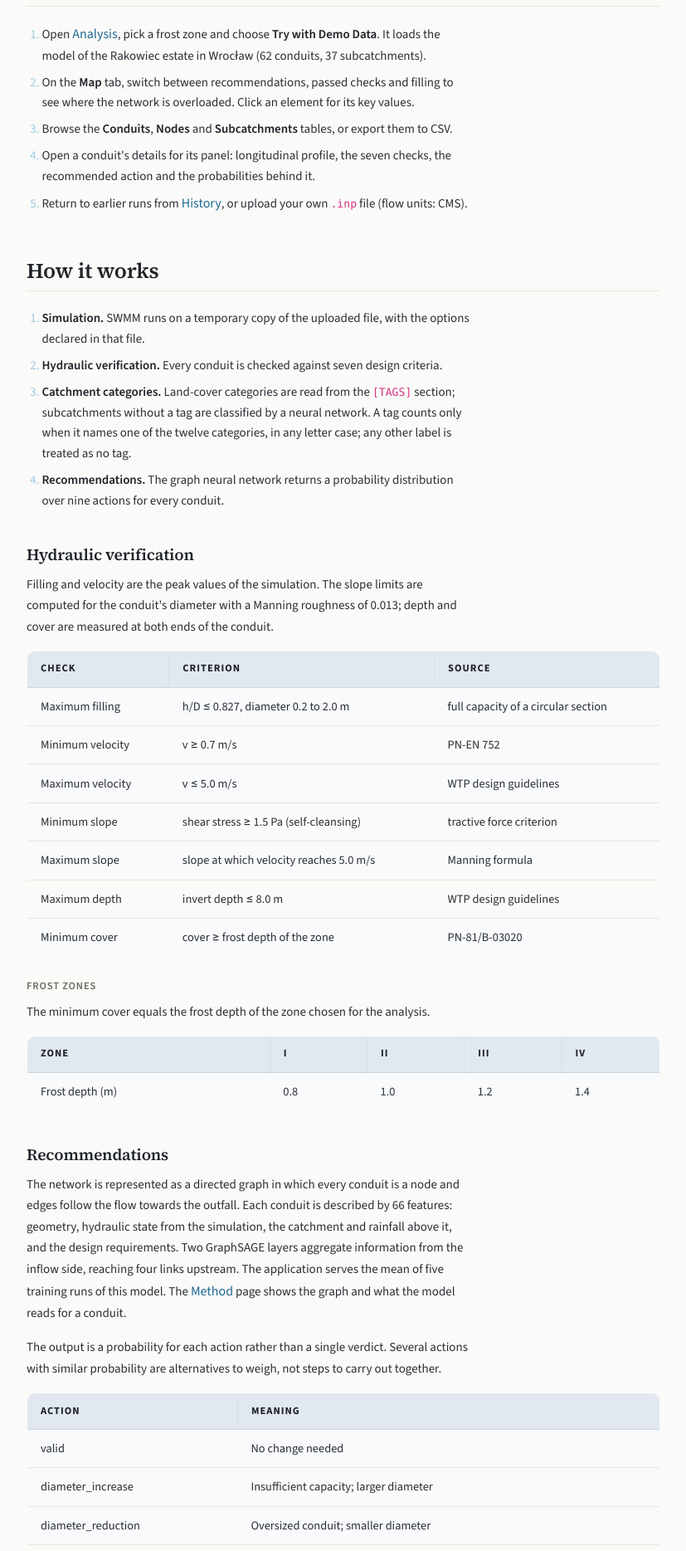
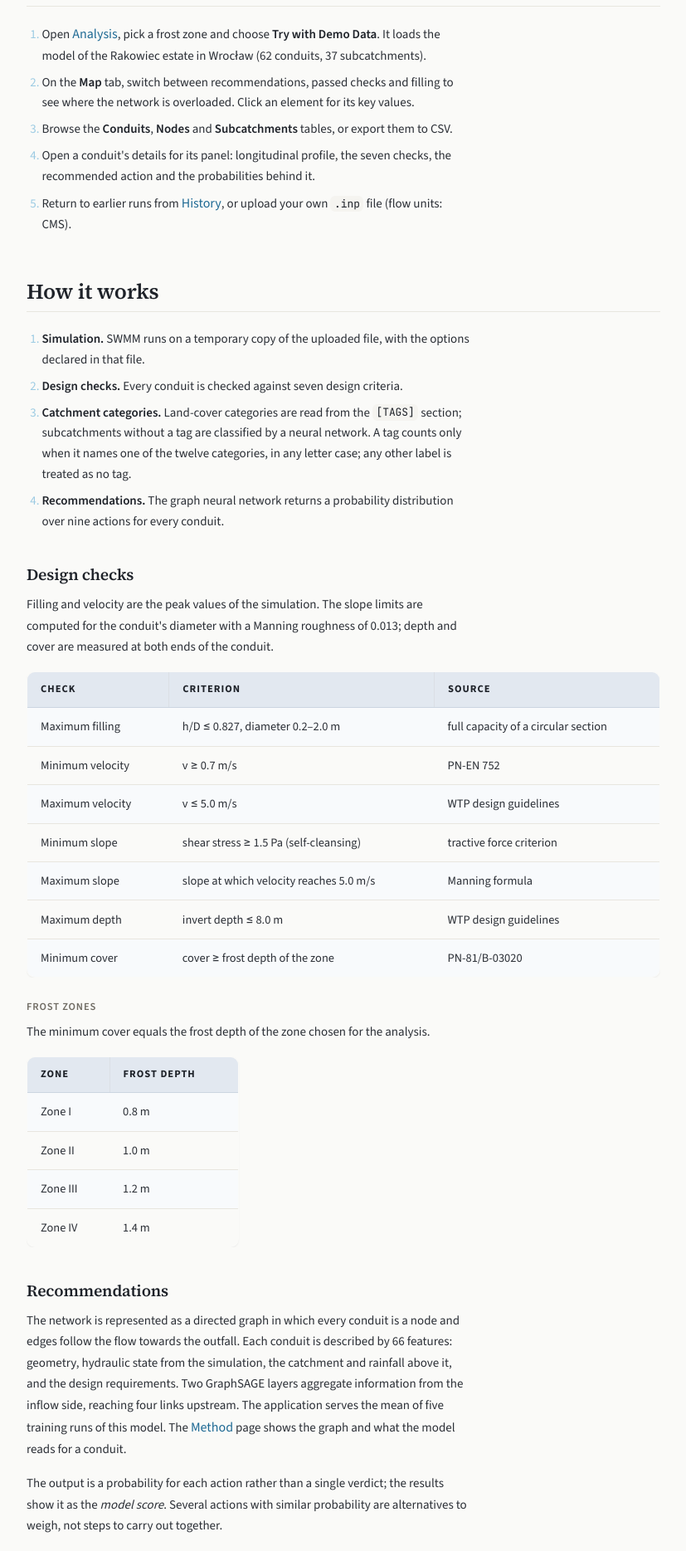
Before and after one commit to BuczynskiRafal/stormlab, a Django app: page /about/ in a window 1280 px wide. Shown: the part 841-2710 px from the top of the page at 83% size, without its empty margins (360-1187 px from the left). Run offline with Django 5.2, Linux system fonts and the light colour scheme; some libraries are stand-ins or nearby versions.

Commit message:
fix(about): use the shared wording and drop the space before the footer
The About page called the seven checks "Hydraulic verification" while
Home called them "Hydraulic Validation", listed the actions by their
raw ids (valid, diameter_increase, ...) and showed the frost zones as a
row of bare numerals. The "Catchment classifier" chips stacked one per
line and sat indented at 1440 px, because `.docs-section ul` outweighed
`.docs-stats` (list padding, 72ch cap, item margins). Inline code kept
Bootstrap's pink, 4.31:1 on the page paper. A 50vh bottom padding left
about 450 px of empty page before the footer so that the last contents
entries could become active.

- "Design checks" on Home and About (the #verification anchor stays);
  action labels as on the results page, meaning column unchanged;
  zones as "Zone I" … "Zone IV" with "0.8 m" … "1.4 m"; "model score"
  named; en dashes in ranges. No number changes.
- Home card headings are <h2> under the <h1>; decorative icons are
  aria-hidden.
- The chip rule carries the section prefix; inline code is ink on a
  neutral chip.
- The padding is gone. docs.js slides its activation line down over the
  last screen of the page and keeps a clicked entry active until the
  reader scrolls, so every entry still becomes active (checked on About
  and Method).

```diff
--- a/app/sa/templates/sa/about.html
+++ b/app/sa/templates/sa/about.html
@@ -17,7 +17,7 @@
                     <li><a class="docs-nav-link" href="#overview">Overview</a></li>
                     <li><a class="docs-nav-link" href="#tour">Quick tour</a></li>
                     <li><a class="docs-nav-link" href="#method">How it works</a></li>
-                    <li><a class="docs-nav-link indent" href="#verification">Hydraulic verification</a></li>
+                    <li><a class="docs-nav-link indent" href="#verification">Design checks</a></li>
                     <li><a class="docs-nav-link indent" href="#recommendations">Recommendations</a></li>
                     <li><a class="docs-nav-link indent" href="#catchments">Catchment categories</a></li>
                     <li><a class="docs-nav-link" href="#evaluation">Evaluation</a></li>
@@ -31,8 +31,8 @@
             <header class="docs-header">
                 <h1>About StormLab</h1>
                 <p class="docs-lead">
-                    Decision support for storm sewer design: hydraulic simulation, verification
-                    against design criteria and a graph neural network that suggests an action
+                    Decision support for storm sewer design: hydraulic simulation, design checks
+                    against the design criteria and a graph neural network that suggests an action
                     for every conduit.
                 </p>
                 <ul class="docs-meta">
@@ -88,7 +88,7 @@
                 <ol>
                     <li><strong>Simulation.</strong> SWMM runs on a temporary copy of the uploaded
                         file, with the options declared in that file.</li>
-                    <li><strong>Hydraulic verification.</strong> Every conduit is checked against
+                    <li><strong>Design checks.</strong> Every conduit is checked against
                         seven design criteria.</li>
                     <li><strong>Catchment categories.</strong> Land-cover categories are read
                         from the <code>[TAGS]</code> section; subcatchments without a tag are
@@ -99,7 +99,7 @@
                         probability distribution over nine actions for every conduit.</li>
                 </ol>
 
-                <h3 id="verification">Hydraulic verification</h3>
+                <h3 id="verification">Design checks</h3>
                 <p>
                     Filling and velocity are the peak values of the simulation. The slope
                     limits are computed for the conduit's diameter with a Manning roughness
@@ -111,7 +111,7 @@
                             <tr><th>Check</th><th>Criterion</th><th>Source</th></tr>
                         </thead>
                         <tbody>
-                            <tr><td>Maximum filling</td><td>h/D ≤ 0.827, diameter 0.2 to 2.0 m</td><td>full capacity of a circular section</td></tr>
+                            <tr><td>Maximum filling</td><td>h/D ≤ 0.827, diameter 0.2–2.0 m</td><td>full capacity of a circular section</td></tr>
                             <tr><td>Minimum velocity</td><td>v ≥ 0.7 m/s</td><td>PN-EN 752</td></tr>
                             <tr><td>Maximum velocity</td><td>v ≤ 5.0 m/s</td><td>WTP design guidelines</td></tr>
                             <tr><td>Minimum slope</td><td>shear stress ≥ 1.5 Pa (self-cleansing)</td><td>tractive force criterion</td></tr>
@@ -125,12 +125,15 @@
                 <h4>Frost zones</h4>
                 <p>The minimum cover equals the frost depth of the zone chosen for the analysis.</p>
                 <div class="docs-table-wrapper">
-                    <table class="docs-table">
+                    <table class="docs-table docs-table--compact">
                         <thead>
-                            <tr><th>Zone</th><th>I</th><th>II</th><th>III</th><th>IV</th></tr>
+                            <tr><th>Zone</th><th>Frost depth</th></tr>
                         </thead>
                         <tbody>
-                            <tr><td>Frost depth (m)</td><td>0.8</td><td>1.0</td><td>1.2</td><td>1.4</td></tr>
+                            <tr><td>Zone I</td><td>0.8 m</td></tr>
+                            <tr><td>Zone II</td><td>1.0 m</td></tr>
+                            <tr><td>Zone III</td><td>1.2 m</td></tr>
+                            <tr><td>Zone IV</td><td>1.4 m</td></tr>
                         </tbody>
                     </table>
                 </div>
@@ -147,7 +150,8 @@
                     and what the model reads for a conduit.
                 </p>
                 <p>
-                    The output is a probability for each action rather than a single verdict.
+                    The output is a probability for each action rather than a single verdict;
+                    the results show it as the <em>model score</em>.
                     Several actions with similar probability are alternatives to weigh, not steps
                     to carry out together.
                 </p>
@@ -157,15 +161,15 @@
                             <tr><th>Action</th><th>Meaning</th></tr>
                         </thead>
                         <tbody>
-                            <tr><td>valid</td><td>No change needed</td></tr>
-                            <tr><td>diameter_increase</td><td>Insufficient capacity; larger diameter</td></tr>
-                            <tr><td>diameter_reduction</td><td>Oversized conduit; smaller diameter</td></tr>
-                            <tr><td>slope_increase</td><td>Velocity too low; steeper slope</td></tr>
-                            <tr><td>slope_reduction</td><td>Velocity too high; gentler slope</td></tr>
-                            <tr><td>depth_increase</td><td>Insufficient cover; deeper invert</td></tr>
-                            <tr><td>tank</td><td>Retention to reduce peak flow</td></tr>
-                            <tr><td>seepage_boxes</td><td>Infiltration to relieve the network</td></tr>
-                            <tr><td>pump</td><td>Gravity outflow not possible; pumping station</td></tr>
+                            <tr><td>No changes</td><td>No change needed</td></tr>
+                            <tr><td>Increase diameter</td><td>Insufficient capacity; larger diameter</td></tr>
+                            <tr><td>Reduce diameter</td><td>Oversized conduit; smaller diameter</td></tr>
+                            <tr><td>Increase slope</td><td>Velocity too low; steeper slope</td></tr>
+                            <tr><td>Reduce slope</td><td>Velocity too high; gentler slope</td></tr>
+                            <tr><td>Increase depth</td><td>Insufficient cover; deeper invert</td></tr>
+                            <tr><td>Retention tank</td><td>Retention to reduce peak flow</td></tr>
+                            <tr><td>Seepage boxes</td><td>Infiltration to relieve the network</td></tr>
+                            <tr><td>Pump station</td><td>Gravity outflow not possible; pumping station</td></tr>
                         </tbody>
                     </table>
                 </div>
@@ -210,7 +214,7 @@
                 <p>
                     Values are means of five training runs on 21,456 test conduits. The MLP sees
                     the same 66 features of a single conduit without its neighbours. The graph
-                    model is more accurate by 1.73 percentage points (95% CI 0.96 to 2.45).
+                    model is more accurate by 1.73 percentage points (95% CI 0.96–2.45).
                     Averaging the five runs, as the application does, raises its accuracy to 0.907.
                     The experiments behind these numbers are on the
                     <a href="{% url 'sa:method' %}#experiments">Method</a> page.
--- a/app/static/css/docs.css
+++ b/app/static/css/docs.css
@@ -41,13 +41,12 @@ section.docs-section[id],
     align-items: start;
 }
 
-/* Zapas na dole: bez niego dokument kończy się tuż pod ostatnią sekcją i dwóch
-   ostatnich pozycji spisu treści nie da się przewinąć na linię nagłówka - ani
-   kotwicą, ani kliknięciem. */
+/* No spare space below the last section: the last entries of the table of contents
+   cannot scroll up to the header line, so docs.js moves its activation line down
+   over the last screen of the page and keeps a clicked entry active. */
 .docs-content {
     display: block;
     min-width: 0;
-    padding-bottom: 50vh;
 }
 
 /* ============================================================
@@ -292,13 +291,23 @@ section.docs-section[id],
    LICZBY WYNIKÓW JAKO CHIPY Z ETYKIETĄ
    ============================================================ */
 
+/* `.docs-section ul` (0,1,1) outweighs a bare `.docs-stats` (0,1,0): it indented
+   the chips by its list padding, capped the row at 72ch so two chips no longer fit
+   side by side, and gave every chip a list item's bottom margin. Hence the section
+   prefix here and on .docs-stat. */
+.docs-section .docs-stats,
 .docs-stats {
     display: flex;
     flex-wrap: wrap;
     gap: 0.6rem;
     list-style: none;
+    max-width: none;
     margin: 0.9rem 0 1.75rem;
     padding: 0;
+}
+
+.docs-section .docs-stat {
+    margin-bottom: 0;
 }
 
 .docs-stat {
@@ -397,6 +406,23 @@ section.docs-section[id],
     color: var(--ink);
 }
 
+/* Inline code (file names, section names): Bootstrap's pink (#d63384) reads at
+   4.31:1 on the page paper; ink on a neutral chip is well above 4.5:1. */
+.docs-section code {
+    padding: 0.1em 0.35em;
+    border-radius: var(--radius-sm);
+    background-color: var(--surface-2);
+    color: var(--ink);
+    font-family: var(--font-mono);
+    font-size: 0.86em;
+}
+
+/* A two-column lookup table (frost zones) does not need the full measure. */
+.docs-table--compact {
+    width: auto;
+    min-width: 16rem;
+}
+
 /* ============================================================
    MOBILE: SPIS TREŚCI JAKO POZIOMY PASEK CHIPÓW
    ============================================================ */
@@ -493,11 +519,6 @@ section.docs-section[id],
         display: none;
     }
 
-    /* Zapas na kotwice liczy się w vh - na wydruku dałby pół pustej strony. */
-    .docs-content {
-        padding-bottom: 0;
-    }
-
     .docs-grid {
         display: block;
     }
--- a/app/static/js/docs.js
+++ b/app/static/js/docs.js
@@ -74,9 +74,22 @@
     }
 
     var activeIndex = -1;
+    // An entry the reader clicked stays active until they scroll by themselves: a
+    // target near the end of the page cannot reach the header line, so the position
+    // alone would name a later entry.
+    var pinnedIndex = -1;
 
     function currentIndex() {
-        var line = headerHeight() + ACTIVE_BAND;
+        if (pinnedIndex >= 0) {
+            return pinnedIndex;
+        }
+        var top = headerHeight() + ACTIVE_BAND;
+        // Over the last screen of the page the activation line slides from below the
+        // header to the bottom of the viewport, so the last sections, which can never
+        // scroll up to the header, still become active one after another.
+        var remaining = document.documentElement.scrollHeight - (window.scrollY + window.innerHeight);
+        var reach = Math.min(1, Math.max(0, 1 - remaining / window.innerHeight));
+        var line = top + (window.innerHeight - top - ACTIVE_BAND) * reach;
         var index = 0; // żaden cel nad linią (początek strony) => pierwsza pozycja
         for (var i = 0; i < entries.length; i++) {
             if (entries[i].target.getBoundingClientRect().top <= line) {
@@ -119,6 +132,24 @@
     function markUserMoved() {
         userMoved = true;
     }
+
+    function unpin() {
+        if (pinnedIndex >= 0) {
+            pinnedIndex = -1;
+            schedule();
+        }
+    }
+
+    ['wheel', 'touchstart', 'keydown'].forEach(function (name) {
+        window.addEventListener(name, unpin, { passive: true });
+    });
+
+    entries.forEach(function (entry, index) {
+        entry.link.addEventListener('click', function () {
+            pinnedIndex = index;
+            updateActive();
+        });
+    });
 
     ['wheel', 'touchstart', 'keydown'].forEach(function (name) {
         window.addEventListener(name, markUserMoved, { passive: true, once: true });
```
Also changed, not shown: app/sa/templates/sa/index.html (+8 -8 lines), app/sa/tests/test_smoke.py (+70 -0 lines).
